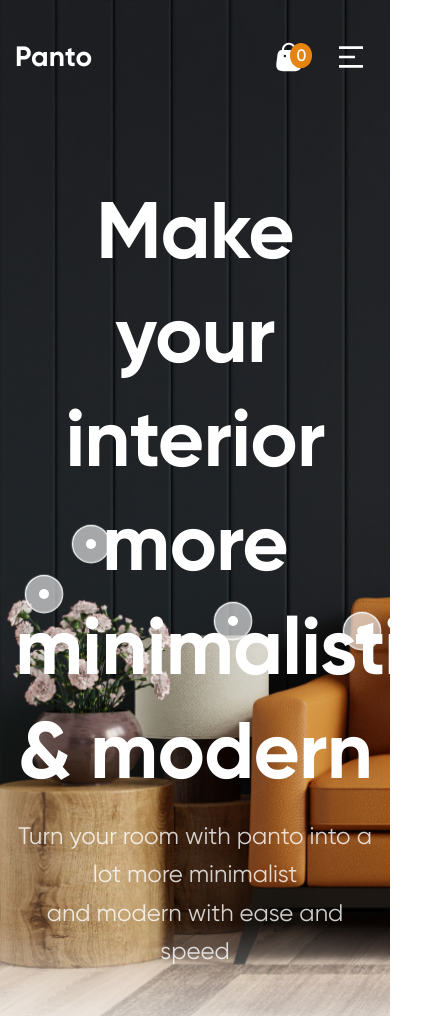
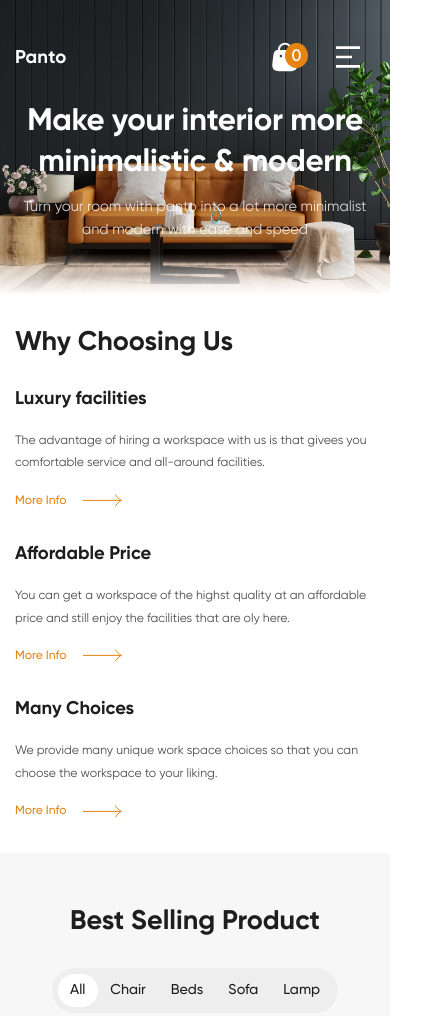
Before and after one commit to toryrory/furniture-store, a plain HTML site: page index.html in a window 390 px wide. Shown: the top 1016 px of the page, 445 px wide, since content can reach past the window. Drawn offline with nearby package versions, Linux system fonts and the light colour scheme.

Commit message:
add adaptive design using media mixins & clamb func, add swiper breakpoints at js file

```diff
--- a/index.html
+++ b/index.html
@@ -64,7 +64,7 @@
           </button>
         </form>
       </div>
-      <div class="header__dot-sofa ">
+      <div class="header__dot header__dot--sofa ">
         <button class="info-dot">
           <div class="info-dot__circle"></div>
           <div class="info-dot__rounding"></div>
@@ -81,7 +81,7 @@
           </label>
         </div>
       </div>
-      <div class="header__dot-vase ">
+      <div class="header__dot header__dot--vase ">
         <button class="info-dot">
           <div class="info-dot__circle"></div>
           <div class="info-dot__rounding"></div>
@@ -98,7 +98,7 @@
           </label>
         </div>
       </div>
-      <div class="header__dot-item ">
+      <div class="header__dot header__dot--item ">
         <button class="info-dot">
           <div class="info-dot__circle"></div>
           <div class="info-dot__rounding"></div>
@@ -115,7 +115,7 @@
           </label>
         </div>
       </div>
-      <div class="header__dot-wall ">
+      <div class="header__dot header__dot--wall ">
         <button class="info-dot">
           <div class="info-dot__circle"></div>
           <div class="info-dot__rounding"></div>
@@ -136,10 +136,13 @@
     </div>
 
   </header>
-  <section class="benefits hide">
+  <section class="benefits ">
     <div class="container">
       <div class="benefits__grid">
-        <h2 class="benefits__title"> Why Choosing Us</h2>
+        <div class="benefits__title">
+          <h2 class="title-2"> Why Choosing Us</h2>
+        </div>
+
         <div class="benefit">
           <h3 class="benefit__title">
             Luxury facilities
@@ -170,9 +173,12 @@
       </div>
     </div>
   </section>
-  <section class="products hide">
+  <section class="products ">
     <div class="container">
-      <h2 class="products__title">Best Selling Product</h2>
+      <div class="products__title">
+        <h2 class="title-2">Best Selling Product</h2>
+      </div>
+
       <div class="products__tabs">
         <div class="tab-controls">
           <button class="tab-controls__btn tab-controls__btn--active"  data-tab="all">All</button>
--- a/js/main.js
+++ b/js/main.js
@@ -37,24 +37,28 @@ function hideAllHints() {
 // Swiper slider
 const swiper = new Swiper(".swiper", {
   // Optional params
-  slidesPerView: 4,
+  slidesPerView: 1,
   spaceBetween: 42,
-  freeMode: true,
+  // freeMode: true,
 
-  // breakpoints: {
-  //   640: {
-  //     slidesPerView: 2,
-  //     spaceBetween: 20,
-  //   },
-  //   768: {
-  //     slidesPerView: 4,
-  //     spaceBetween: 40,
-  //   },
-  //   1024: {
-  //     slidesPerView: 5,
-  //     spaceBetween: 50,
-  //   },
-  // },
+  breakpoints: {
+    600: {
+      slidesPerView: 2,
+      spaceBetween: 20,
+    },
+    768: {
+      slidesPerView: 3,
+      spaceBetween: 30,
+    },
+    1100: {
+      slidesPerView: 4,
+      spaceBetween: 40,
+    },
+    1900: {
+      slidesPerView: 5,
+      spaceBetween: 52,
+    },
+  },
 
   // Navigation arrows
   navigation: {
--- a/scss/base/_base.scss
+++ b/scss/base/_base.scss
@@ -4,10 +4,14 @@ html,
 body {
   font-family: var(--font-main);
   color: var(--text-color);
+
+  @include tablet {
+    position: relative;
+  }
 }
 
-h2 {
-    font-size: 42px;
+.title-2 {
+    font-size: clamp(26px, 1.339rem + 1.43vw, 42px);
     font-weight: 700;
 }
 
--- a/scss/blocks/_benefit.scss
+++ b/scss/blocks/_benefit.scss
@@ -1,12 +1,12 @@
 
 .benefit__title {
     margin-bottom: 20px;
-    font-size: 24px;
+    font-size: clamp(18px, 1.018rem + 0.54vw, 24px);
     font-weight: 700;
 }
 .benefit__text {
     margin-bottom: 14px;
-    font-size: 16px;
+    font-size: clamp(12px, 0.679rem + 0.36vw, 16px);
     line-height: 1.85;
     opacity: 0.8;
 }
--- a/scss/blocks/_benefits.scss
+++ b/scss/blocks/_benefits.scss
@@ -1,5 +1,5 @@
 .benefits {
-    padding: 120px 0;
+    padding: clamp(30px, -0.536rem + 8.93vw, 120px) 0;
 }
 
 .benefits__grid {
@@ -7,6 +7,16 @@ display: grid;
 grid-template-columns: repeat(4, 1fr); /* the same as -> grid-template-columns: 3fr 3fr 3fr 3fr; */
 gap: 20px;
 align-items: center;
+
+@include tablet {
+    // grid-template-columns: repeat(auto-fit, minmax(310px, 1fr));
+    grid-template-columns: repeat(2, 1fr);
+    gap: clamp(30px, 0.06rem + 5.95vw, 60px) 20px;
+}
+
+@include mobile {
+    grid-template-columns: 1fr;
+}
 }
 .benefits__title {
     max-width: 260px; /* with a reserve because the font is rendered differently */
--- a/scss/blocks/_header.scss
+++ b/scss/blocks/_header.scss
@@ -21,44 +21,51 @@
 }
 
 .header__nav {
-  margin-bottom: 105px; // 86px
+  margin-bottom: clamp(20px, -0.268rem + 7.59vw, 105px); // 86px
 }
 .header__content {
   text-align: center;
 }
 .header__title {
   margin-bottom: 14px;
-  font-size: 80px;
+  font-size: clamp(
+    28px,
+    0.821rem + 4.64vw,
+    80px
+  ); // values taken from the site "min-max value interpolation". Clamp function allows you to automatically reduce/increase element`s size depending on screen size.
+  text-wrap: balance;
   font-weight: 700;
   line-height: 1.3;
   letter-spacing: -0.01em;
 }
 .header__text {
-  margin-bottom: 45px;
-  font-size: 24px;
+  margin-bottom: clamp(15px, 0.402rem + 2.68vw, 45px);
+  font-size: clamp(12px, 0.696rem + 0.89vw, 24px);
+  text-wrap: balance;
   line-height: 1.6;
   opacity: 80%;
 }
 
 /* Dots */
-
-.header__dot-sofa {
+.header__dot {
   position: absolute; /* top, left should be in percentages in order to make it stick to its element (1440 = 100%, 685 = x; 100%/1440*685 = 47.5% */
+  @include tablet {
+    display: none;
+  }
+}
+.header__dot--sofa {
   top: calc(100% / 1084 * 678);
   left: calc(100% / 1440 * 277);
 }
-.header__dot-vase {
-  position: absolute;
+.header__dot--vase {
   top: calc(100% / 1084 * 743);
   left: calc(100% / 1440 * 103);
 }
-.header__dot-item {
-  position: absolute;
+.header__dot--item {
   top: calc(100% / 1084 * 777);
   left: calc(100% / 1440 * 800);
 }
-.header__dot-wall {
-  position: absolute;
+.header__dot--wall {
   top: calc(100% / 1084 * 790);
   right: calc(100% / 1440 * 45);
 }
--- a/scss/blocks/_info-dot.scss
+++ b/scss/blocks/_info-dot.scss
@@ -1,7 +1,6 @@
 .info-dot {
     position: relative;
     cursor: pointer;
-
 }
 .info-dot__circle {
     position: absolute;
--- a/scss/blocks/_logo.scss
+++ b/scss/blocks/_logo.scss
@@ -1,6 +1,6 @@
 .logo {
 font-weight: 700;
-font-size: 28px;
+font-size: clamp(18px, 0.946rem + 0.89vw, 28px);
 line-height: 1.2;
 letter-spacing: 0.01em;
 color: var(--header-text-color);
--- a/scss/blocks/_products.scss
+++ b/scss/blocks/_products.scss
@@ -7,7 +7,7 @@
   text-align: center;
 }
 .products__tabs {
-  margin-bottom: 80px;
+  margin-bottom: clamp(40px, 1.786rem + 3.57vw, 80px);
   text-align: center;
 }
 .products__slider {
--- a/scss/blocks/_read-more.scss
+++ b/scss/blocks/_read-more.scss
@@ -2,7 +2,7 @@
     display: inline-flex; /* to make width by content, to make cursor area be only by content */
     gap: 13px;
     align-items: center;
-    font-size: 14px;
+    font-size: clamp(12px, 0.714rem + 0.18vw, 14px);
     font-weight: 500;
     line-height: 1.85;
     color: var(--accent);
--- a/scss/blocks/_search-form.scss
+++ b/scss/blocks/_search-form.scss
@@ -10,7 +10,12 @@
   border: 0.86px solid var(--search-form-border);
   justify-content: space-between;
   background-color: var(--search-form-bg);
+
+  @include mobile-xl {
+    display: none;
+  }
 }
+
 .search-form__input {
   font-size: 18px;
   line-height: 1.5;
--- a/scss/blocks/_slider.scss
+++ b/scss/blocks/_slider.scss
@@ -11,6 +11,10 @@ box-shadow: 0px 7.03px 19.53px 0px #0000000F;
 display: flex;
 justify-content: center;
 align-items: center;
+
+@include mobile {
+    display: none;
+}
 
 }
 .slider__btn--prev {
--- a/scss/blocks/_tabs.scss
+++ b/scss/blocks/_tabs.scss
@@ -5,11 +5,11 @@
   background-color: var(--tabs-bg);
 }
 .tab-controls__btn {
-  height: 45px;
-  padding: 7px 20px;
+  height: clamp(32px, 1.768rem + 1.16vw, 45px);
+  padding: clamp(3px, 0.116rem + 0.36vw, 7px) clamp(12px, 0.607rem + 0.71vw, 20px);
   border-radius: 32px;
 
-  font-size: 18px;
+  font-size: clamp(14px, 0.804rem + 0.36vw, 18px);
   font-weight: 500;
   line-height: 1.85;
 
--- a/scss/utils/_mixin.scss
+++ b/scss/utils/_mixin.scss
@@ -13,3 +13,14 @@
     @content;
   }
 }
+@mixin mobile-xl {
+ @media (max-width: 819px) {
+    @content;
+  }
+}
+
+@mixin mobile {
+  @media( max-width: 629px) {
+    @content;
+  }
+}
```
Also changed, not shown: scss/main.css, 1 other file.
